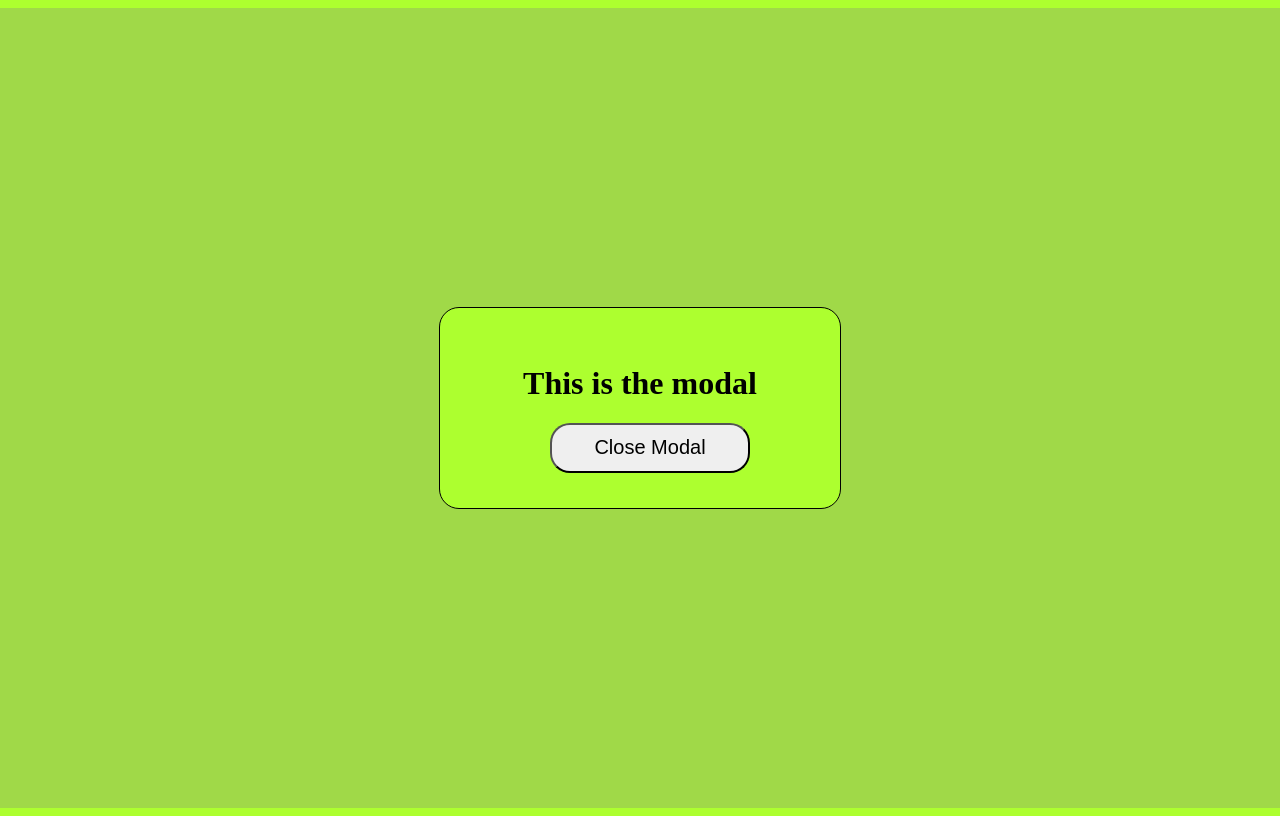
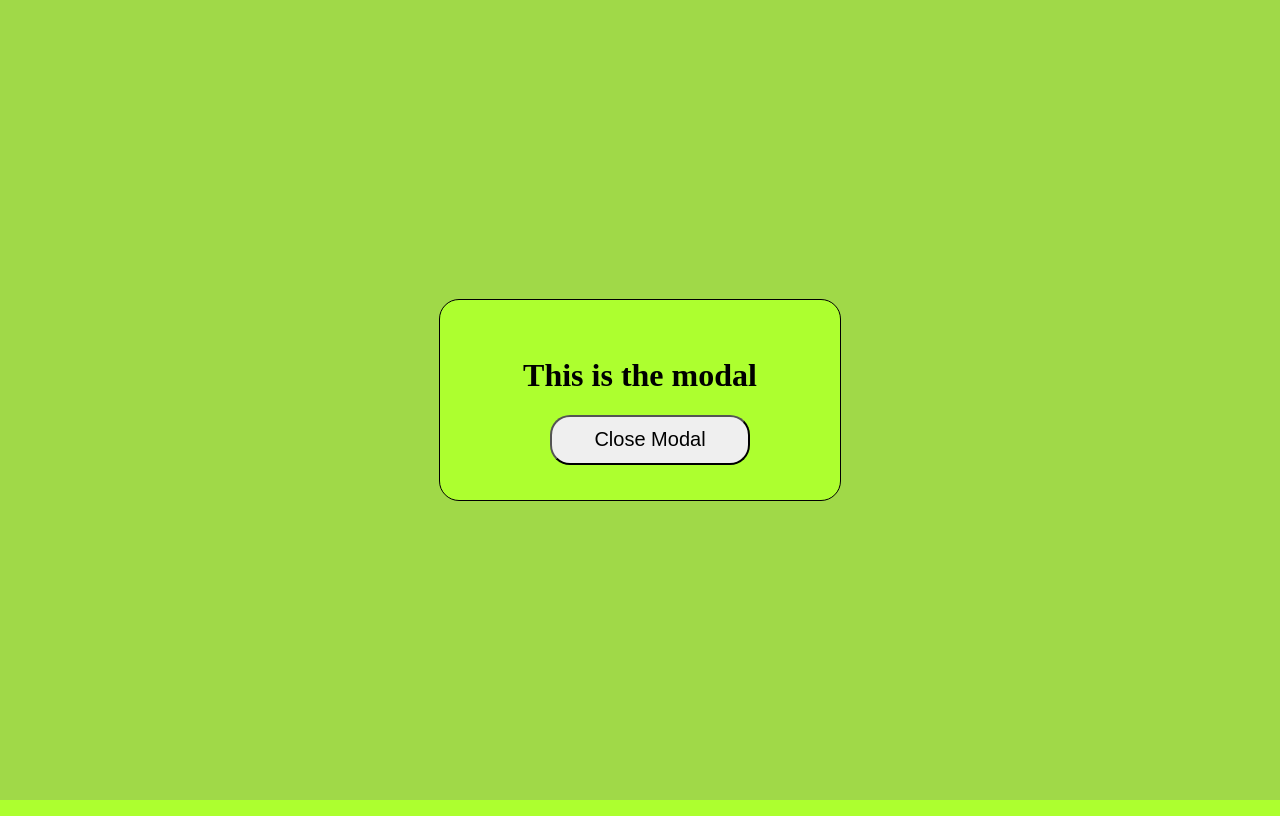
Before and after one commit to BigSufi/Popup-Modal, a plain HTML site: page index.html in a window 1280 px wide. Both pictures are taken after a click on the button "Open Modal". Drawn offline with Linux system fonts and the light colour scheme.

Commit message:
changes done

```diff
--- a/index.html
+++ b/index.html
@@ -20,6 +20,9 @@
             align-items: center;
             background: greenyellow;
             height: 100vh;
+            box-sizing: border-box;
+            margin: 0%;
+            padding: 0%;
         }
 
         .modal {
@@ -39,9 +42,10 @@
             position: absolute;
             background-color: grey;
             opacity: 30%;
-            height: 100vh;
-            width: 100vw;
+            height: 100%;
+            width: 100%;
             display: none;
+            top: 0;
         }
 
         .visible {
--- a/index.js
+++ b/index.js
@@ -8,7 +8,13 @@ openModal.addEventListener("click", () => {
   overLay.classList.add("visible");
 });
 
-closeModal.addEventListener("click", () => {
+closeModal.addEventListener("click", () => handleRemoval());
+
+overLay.addEventListener("click", () => {
+  handleRemoval();
+});
+
+const handleRemoval = () => {
   realModal.classList.remove("visible");
   overLay.classList.remove("visible");
-});
+};
```
